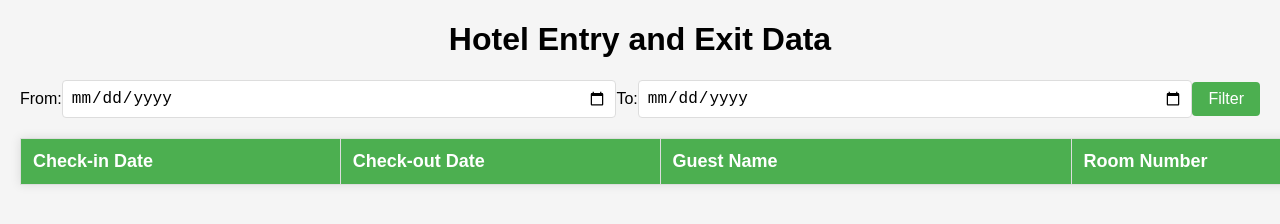
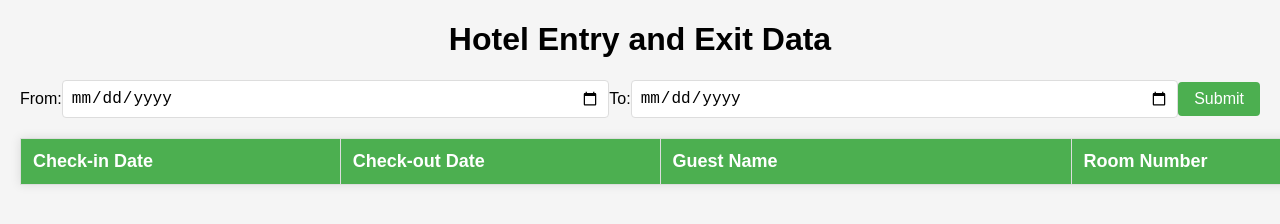
Before and after one commit to DeepakNVS/Data_BTW_dates, a plain HTML site: page index.html in a window 1280 px wide. Drawn offline with Linux system fonts and the light colour scheme.

Commit message:
Update index.html

```diff
--- a/index.html
+++ b/index.html
@@ -13,7 +13,7 @@
     <input type="date" id="startDate" name="startDate">
     <label for="endDate">To:</label>
     <input type="date" id="endDate" name="endDate">
-    <button onclick="filterData()">Filter</button>
+    <button onclick="filterData()">Submit</button>
   </div>
   <table id="dataTable">
     <thead>
```
